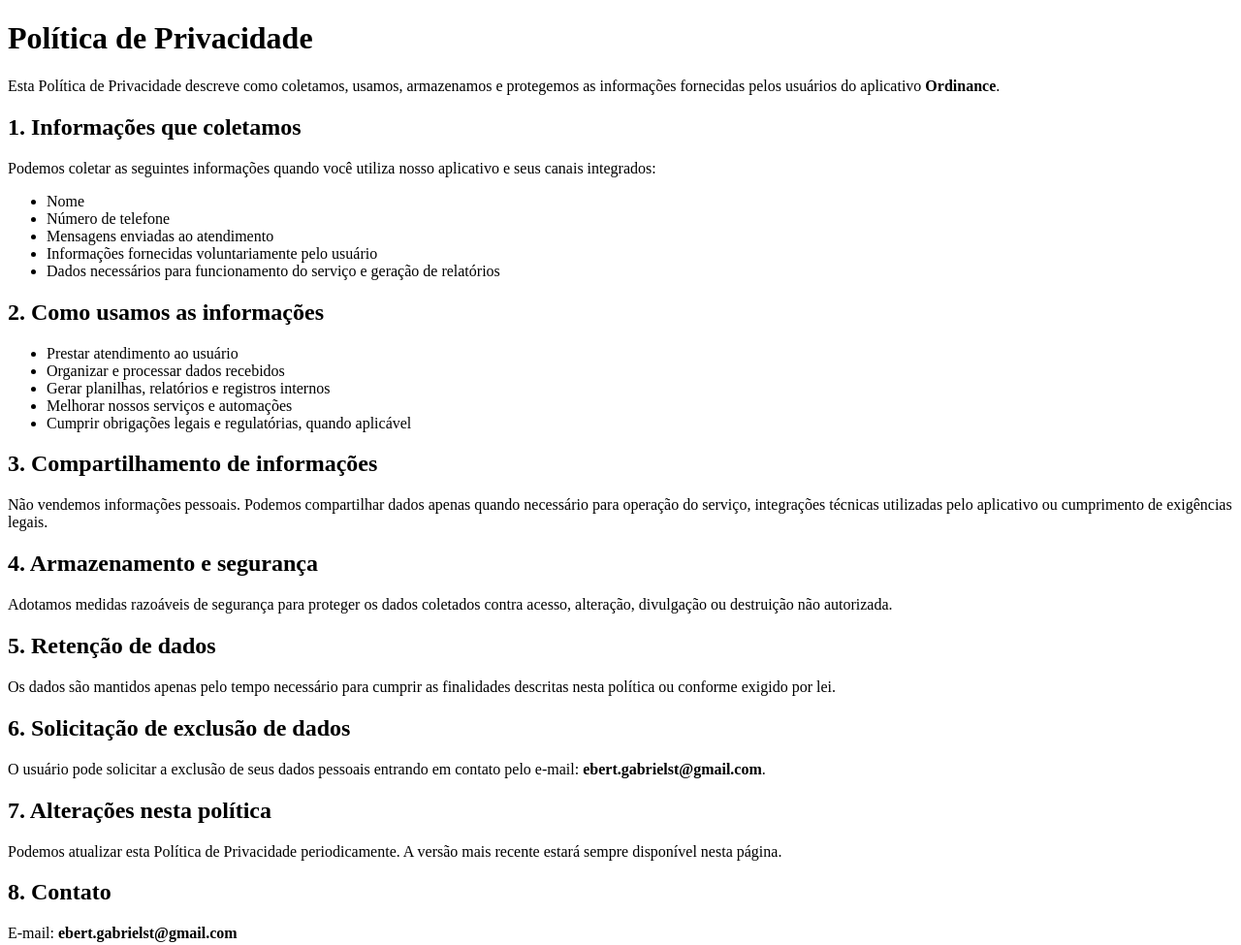
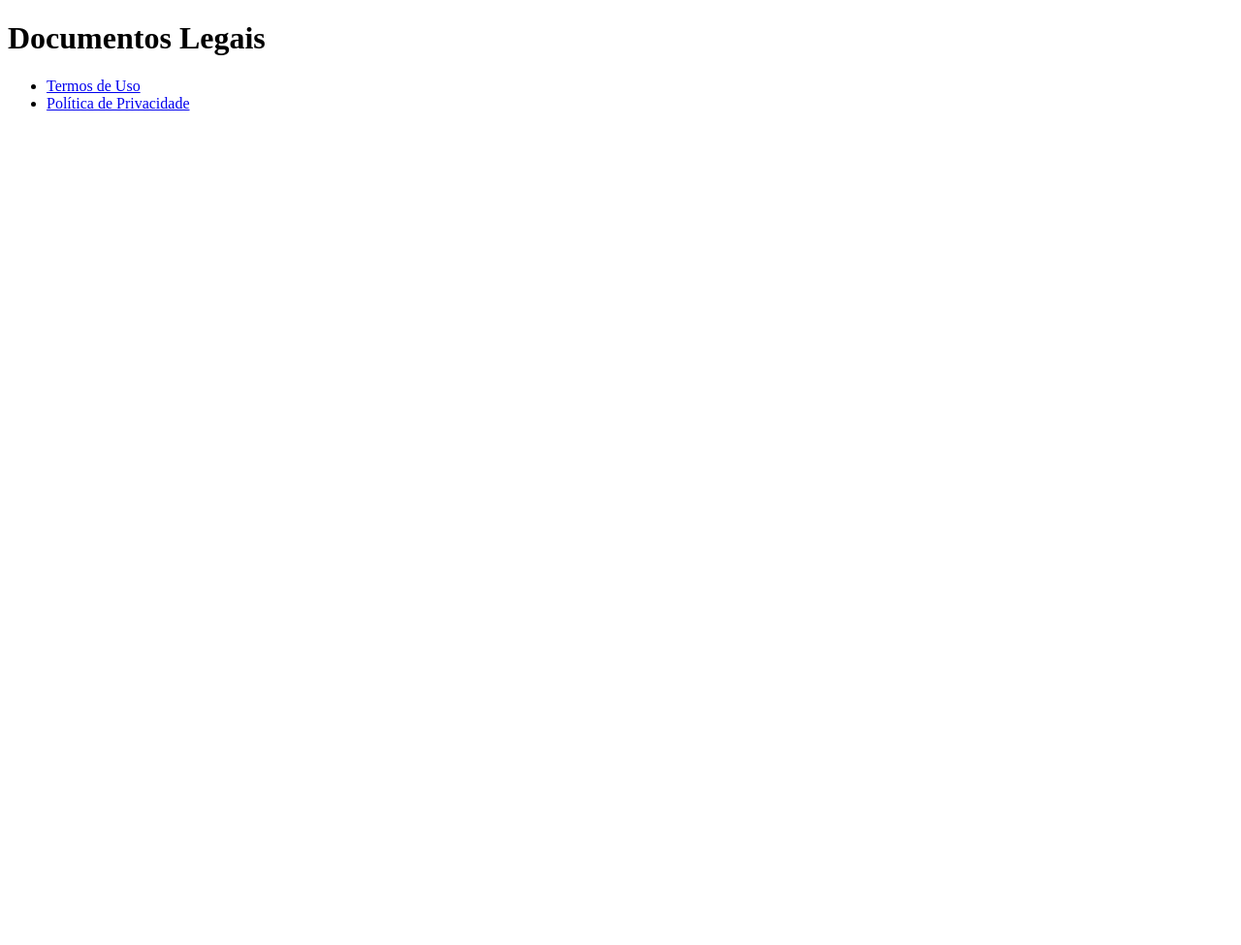
Before and after one commit to gabrielst-d3v/termos-e-politicas-de-privacidade, a plain HTML site: page index.html in a window 1280 px wide. Shown: the whole page at 97% size. After the commit the page ends 800 px from the top, so only its background shows below. Drawn offline with Linux system fonts and the light colour scheme.

Commit message:
Update privacy policy to legal documents section

```diff
--- a/index.html
+++ b/index.html
@@ -3,49 +3,13 @@
 <head>
   <meta charset="utf-8" />
   <meta name="viewport" content="width=device-width, initial-scale=1" />
-  <title>Política de Privacidade</title>
-  <meta name="description" content="Política de Privacidade do aplicativo Ordinance." />
+  <title>Documentos Legais</title>
 </head>
 <body>
-  <h1>Política de Privacidade</h1>
-
-  <p>Esta Política de Privacidade descreve como coletamos, usamos, armazenamos e protegemos as informações fornecidas pelos usuários do aplicativo <strong>Ordinance</strong>.</p>
-
-  <h2>1. Informações que coletamos</h2>
-  <p>Podemos coletar as seguintes informações quando você utiliza nosso aplicativo e seus canais integrados:</p>
+  <h1>Documentos Legais</h1>
   <ul>
-    <li>Nome</li>
-    <li>Número de telefone</li>
-    <li>Mensagens enviadas ao atendimento</li>
-    <li>Informações fornecidas voluntariamente pelo usuário</li>
-    <li>Dados necessários para funcionamento do serviço e geração de relatórios</li>
+    <li><a href="termos.html">Termos de Uso</a></li>
+    <li><a href="privacidade.html">Política de Privacidade</a></li>
   </ul>
-
-  <h2>2. Como usamos as informações</h2>
-  <ul>
-    <li>Prestar atendimento ao usuário</li>
-    <li>Organizar e processar dados recebidos</li>
-    <li>Gerar planilhas, relatórios e registros internos</li>
-    <li>Melhorar nossos serviços e automações</li>
-    <li>Cumprir obrigações legais e regulatórias, quando aplicável</li>
-  </ul>
-
-  <h2>3. Compartilhamento de informações</h2>
-  <p>Não vendemos informações pessoais. Podemos compartilhar dados apenas quando necessário para operação do serviço, integrações técnicas utilizadas pelo aplicativo ou cumprimento de exigências legais.</p>
-
-  <h2>4. Armazenamento e segurança</h2>
-  <p>Adotamos medidas razoáveis de segurança para proteger os dados coletados contra acesso, alteração, divulgação ou destruição não autorizada.</p>
-
-  <h2>5. Retenção de dados</h2>
-  <p>Os dados são mantidos apenas pelo tempo necessário para cumprir as finalidades descritas nesta política ou conforme exigido por lei.</p>
-
-  <h2>6. Solicitação de exclusão de dados</h2>
-  <p>O usuário pode solicitar a exclusão de seus dados pessoais entrando em contato pelo e-mail: <strong>ebert.gabrielst@gmail.com</strong>.</p>
-
-  <h2>7. Alterações nesta política</h2>
-  <p>Podemos atualizar esta Política de Privacidade periodicamente. A versão mais recente estará sempre disponível nesta página.</p>
-
-  <h2>8. Contato</h2>
-  <p>E-mail: <strong>ebert.gabrielst@gmail.com</strong></p>
 </body>
 </html>
```
